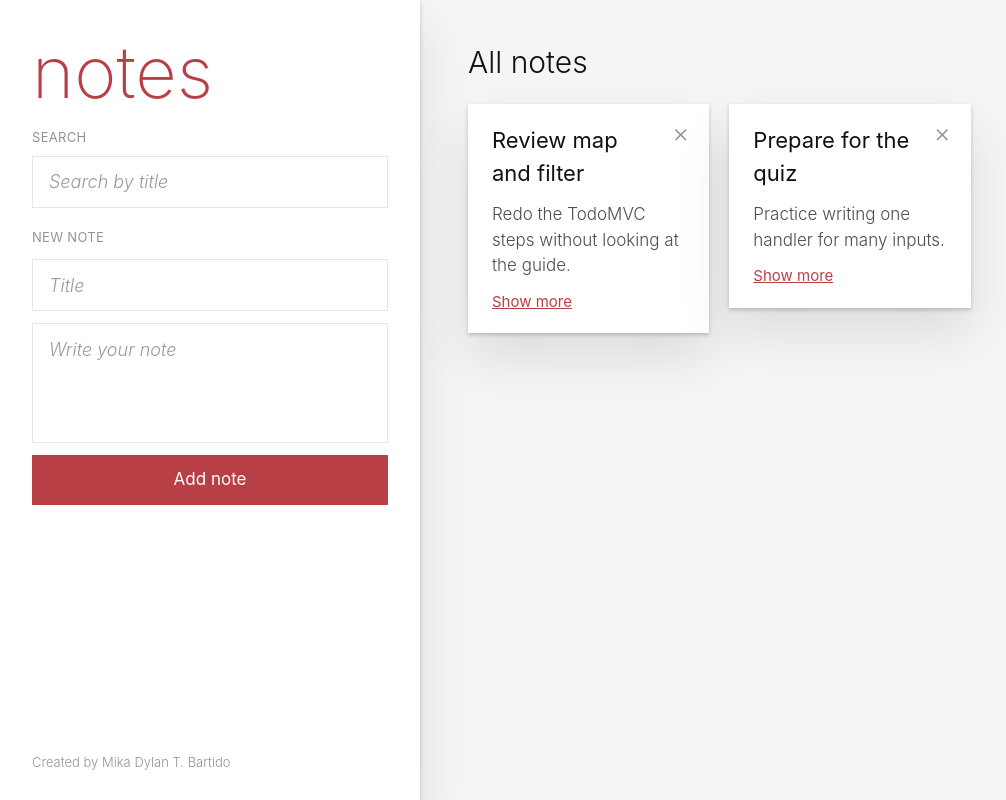
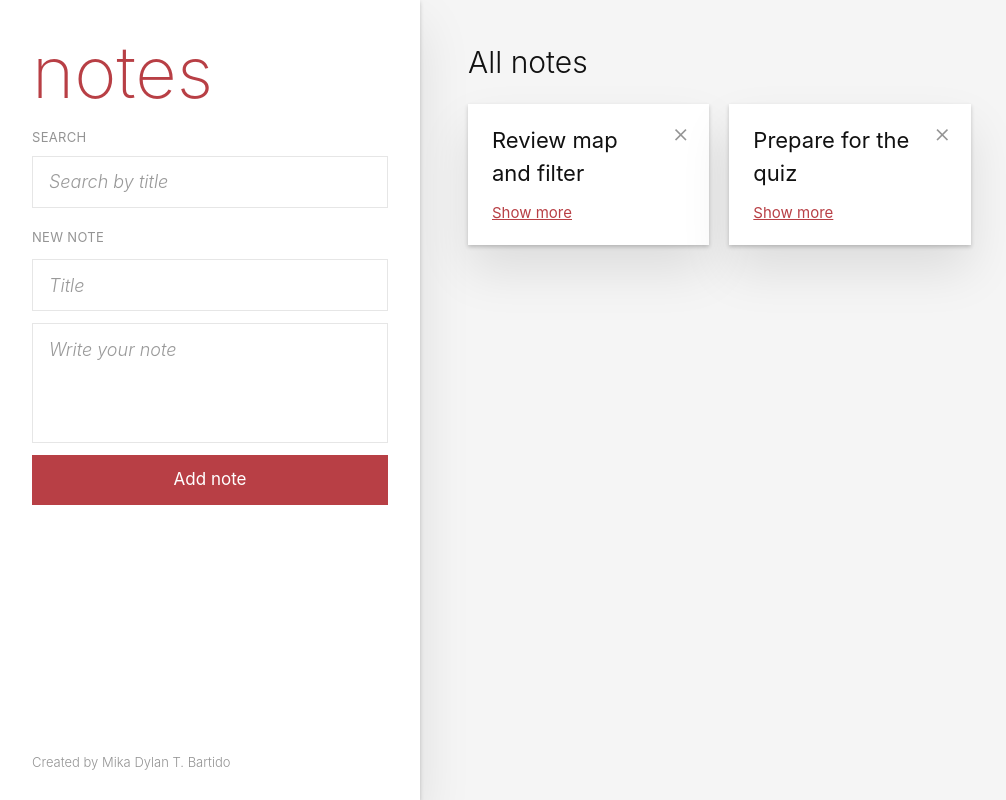
Before and after one commit to mika-dylan/csit340g7-notes, a React (Vite) app: page / in a window 1280 px wide. Shown: the whole page, without its empty margins (0-1006 px from the left). Built offline with nearby package versions, Linux system fonts and the light colour scheme.

Commit message:
feat: add show more to note cards

```diff
--- a/src/components/NoteCard.jsx
+++ b/src/components/NoteCard.jsx
@@ -1,12 +1,14 @@
+import { useState } from "react";
+
 function NoteCard({ title, body }) {
+  const [showMore, setShowMore] = useState(false);
   return (
     <div>
       <h3 className="pr-8 text-[22px] font-normal break-words">{title}</h3>
-      <p className="mt-3 text-[17px] break-words whitespace-pre-wrap text-[#4d4d4d]">
-        {body}
-      </p>
+      {showMore && <p className="mt-2 text-sm text-[#4d4d4d]">{body}</p>}
       <button
         type="button"
+        onClick={() => setShowMore(!showMore)}
         className="mt-3 cursor-pointer text-[15px] font-normal text-[#b83f45] underline"
       >
         Show more
```
